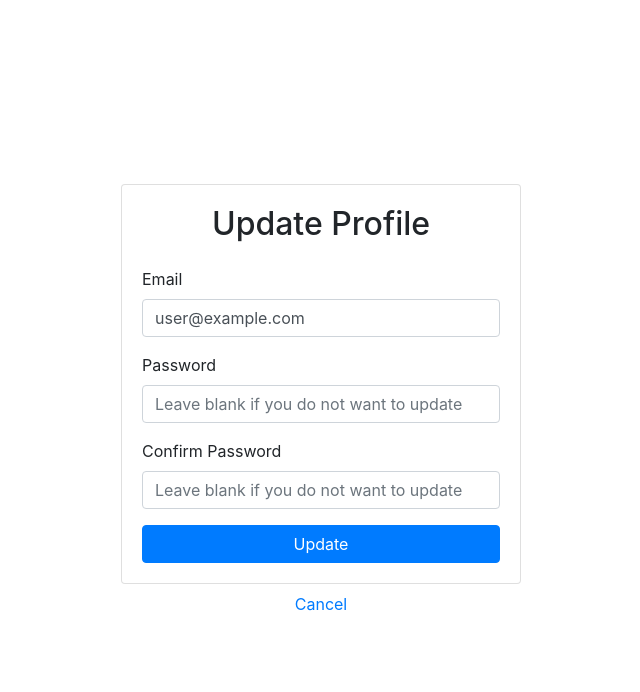
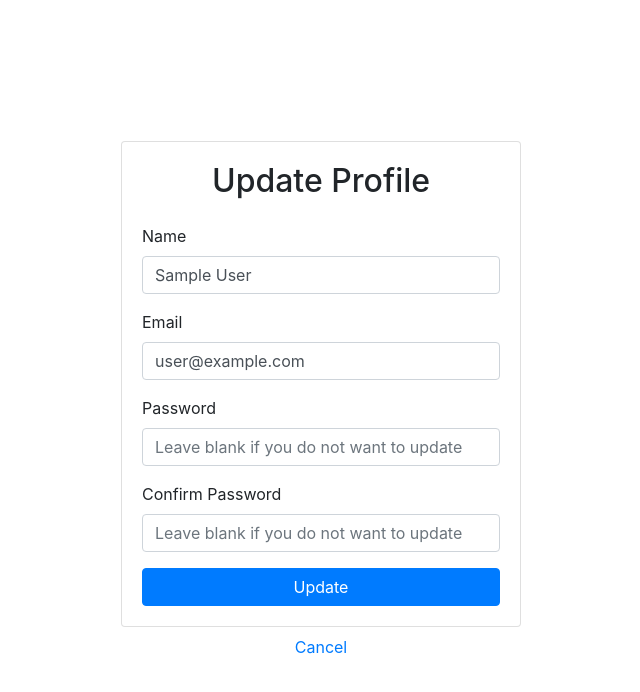
Before and after one commit to rohitraju27/mydrive, a React (Create React App) app: page /update-profile in a window 1280 px wide. Shown: the top 692 px of the page, without its empty margins (319-959 px from the left). Built offline with nearby package versions, Linux system fonts and the light colour scheme; no server answers; sample sign-in values are in the browser's storage.

Commit message:
made changes to updateProfile.js

```diff
--- a/src/components/Auth/Profile.js
+++ b/src/components/Auth/Profile.js
@@ -21,12 +21,15 @@ const Profile = () => {
     }
 
     return (
+        <>
+            <Link to='/' style={{ position: "absolute", right: "20px", top: "15px" }}>Go Back</Link>
             <CenteredContainer>
                 <Card>
                     <Card.Body>
                         <h2 className="text-center mb-4">Profile</h2>
                         {error && <Alert variant="danger">{error}</Alert>}
                         <strong>Email:</strong> {currentUser.email}
+                        <br /><strong>Name:</strong> {currentUser.displayName}
                         <Link to="/update-profile" className="mt-3 btn btn-primary w-100">Update Profile</Link>
                     </Card.Body>
                 </Card>
@@ -34,6 +37,7 @@ const Profile = () => {
                     <Button variant="link" onClick={handleLogout}>Log Out</Button>
                 </div>
             </CenteredContainer>
+        </>
     )
 }
 
--- a/src/components/Auth/UpdateProfile.js
+++ b/src/components/Auth/UpdateProfile.js
@@ -3,14 +3,17 @@ import { Card, Form, Button, Alert, Spinner } from 'react-bootstrap';
 import { Link, useHistory } from 'react-router-dom';
 import { useAuth } from '../../contexts/AuthContext';
 import CenteredContainer from './CenteredContainer';
+import Login from './Login';
 
 const UpdateProfile = () => {
     const emailRef = useRef();
     const passwordRef = useRef();
     const passwordConfirmRef = useRef();
-    const { currentUser, updateEmail, updatePassword } = useAuth();
+    const nameRef = useRef();
+    const { currentUser, updateEmail, updatePassword, updateName, logout } = useAuth();
     const [error, setError] = useState('')
     const [loading, setLoading] = useState(false);
+    const [message, setMessage] = useState('');
     const history = useHistory();
 
 
@@ -23,16 +26,24 @@ const UpdateProfile = () => {
         const promises = []
         setLoading(true);
         setError('');
+        setMessage('');
         if (emailRef.current.value !== currentUser.email) {
             promises.push(updateEmail(emailRef.current.value));
+            setMessage('To view changes please login again.');
         }
 
         if (passwordRef.current.value) {
             promises.push(updatePassword(passwordRef.current.value));
+            setMessage('To view changes please login again.');
+        }
+
+        if (nameRef.current.value !== currentUser.displayName) {
+            promises.push(updateName(nameRef.current.value));
+            setMessage('To view changes please login again.');
         }
 
         Promise.all(promises).then(() => {
-            history.push('/user');
+            logout();
         }).catch((error) => {
             setError(error.message);
         }).finally(() => {
@@ -45,8 +56,13 @@ const UpdateProfile = () => {
             <Card>
                 <Card.Body>
                     <h2 className="text-center mb-4">Update Profile</h2>
+                    {message && <Alert variant="success">{message}</Alert>}
                     {error && <Alert variant="danger">{error}</Alert>}
                     <Form onSubmit={handleSubmit}>
+                        <Form.Group id="name">
+                            <Form.Label>Name</Form.Label>
+                            <Form.Control type="text" ref={nameRef} required defaultValue={currentUser.displayName} />
+                        </Form.Group>
                         <Form.Group id="email">
                             <Form.Label>Email</Form.Label>
                             <Form.Control type="email" ref={emailRef} required defaultValue={currentUser.email} />
--- a/src/contexts/AuthContext.js
+++ b/src/contexts/AuthContext.js
@@ -40,6 +40,12 @@ export function AuthProvider({ children }) {
         return auth.currentUser.updatePassword(password);
     }
 
+    function updateName(name) {
+        return auth.currentUser.updateProfile({
+            displayName: name
+        })
+    }
+
     useEffect(() => {
         const unsubscribe = auth.onAuthStateChanged(user => {
             setCurrentUser(user);
@@ -56,7 +62,8 @@ export function AuthProvider({ children }) {
         logout,
         resetPassword,
         updateEmail,
-        updatePassword
+        updatePassword,
+        updateName
     }
 
     return (
```
Lines whose indentation alone changed are shown as unchanged.
